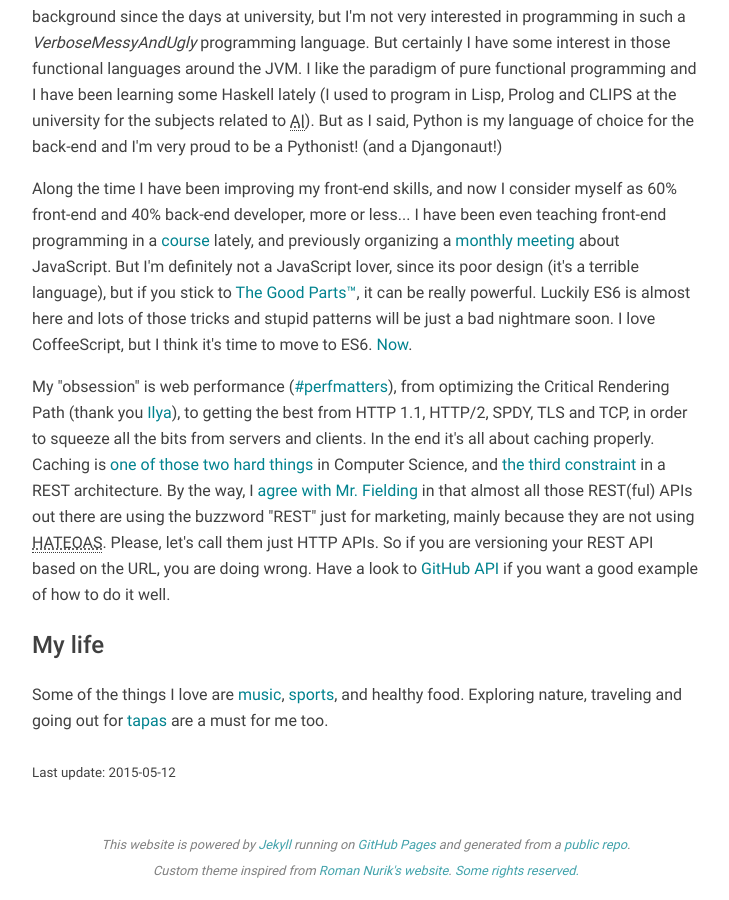
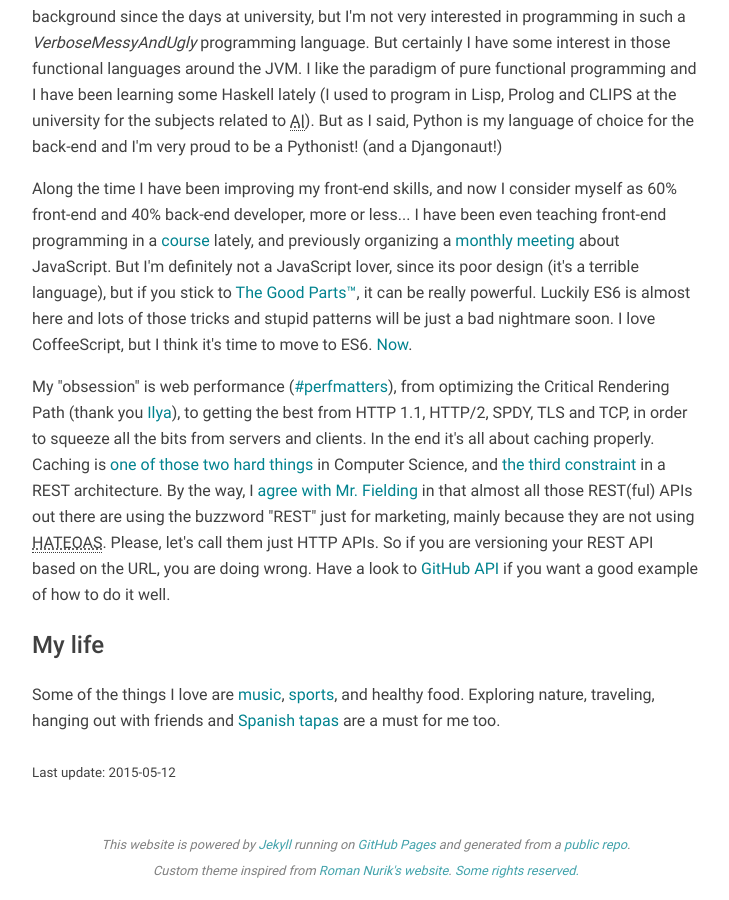
Before and after one commit to srus/srus.github.io, a Jekyll site: the page built from about/index.html, in a window 1280 px wide and 900 px high, scrolled down 588 px. Shown: the whole window, without its empty margins (274-1003 px from the left). Built offline with Jekyll 4.4.1, drawn with Linux system fonts in a browser that asks for light colours; Markdown is read by kramdown in place of the engine named in the settings.

Commit message:
Homepage changes
https://github.com/srus/homepage/commit/cb69423e31c5a78876886d1eb9e3af6b518d448b

```diff
--- a/about/index.html
+++ b/about/index.html
@@ -17,4 +17,4 @@ schema_type: https://schema.org/Article
 
 <h2>My life</h2>
 
-<p>Some of the things I love are <a href="http://www.lastfm.es/user/tiroxino">music</a>, <a href="http://runkeeper.com/user/srus/">sports</a>, and healthy food. Exploring nature, traveling and going out for <a href="https://www.google.com/search?q=tapas+spain">tapas</a> are a must for me too.</p>
+<p>Some of the things I love are <a href="http://www.lastfm.es/user/tiroxino">music</a>, <a href="http://runkeeper.com/user/srus/">sports</a>, and healthy food. Exploring nature, traveling, hanging out with friends and <a href="https://www.google.com/search?q=tapas+spain">Spanish tapas</a> are a must for me too.</p>
```
